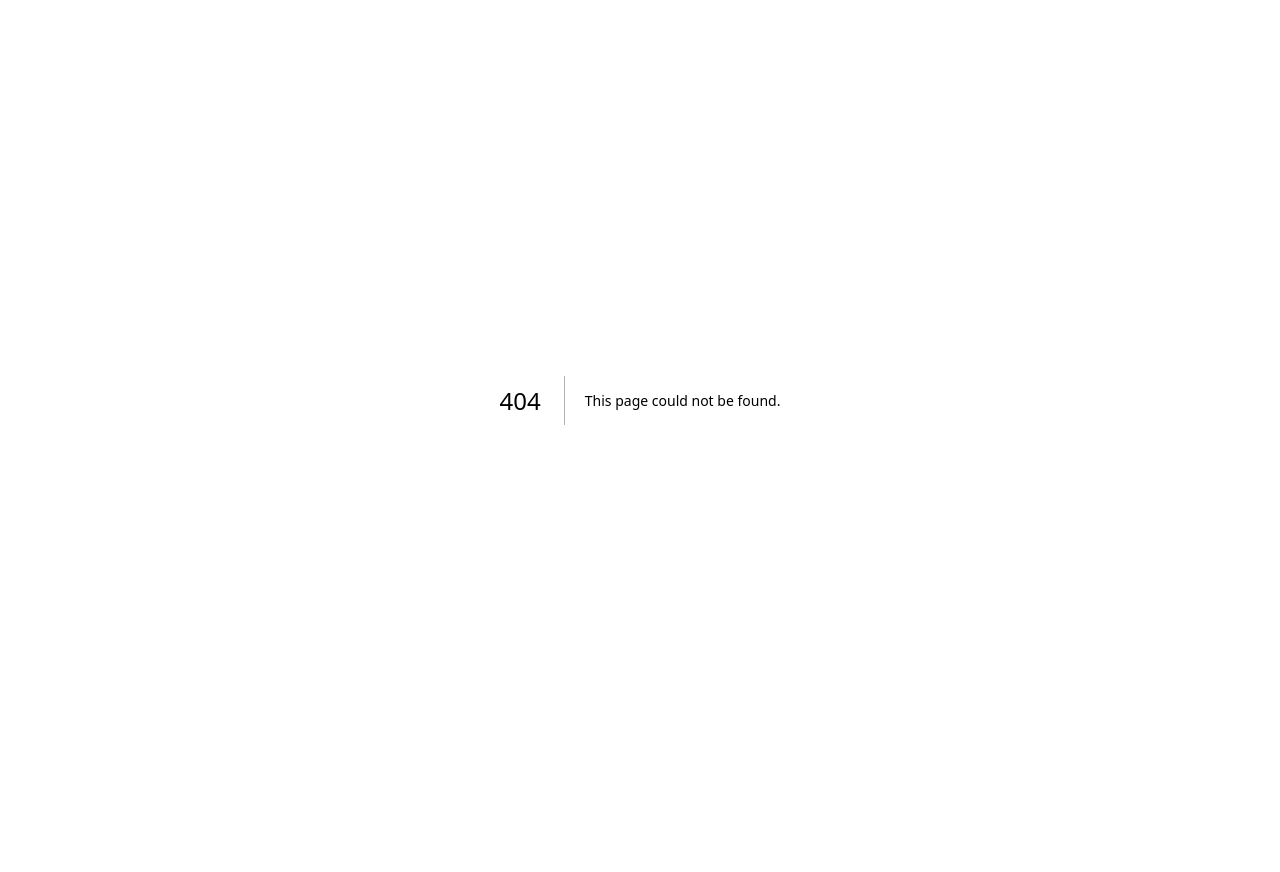
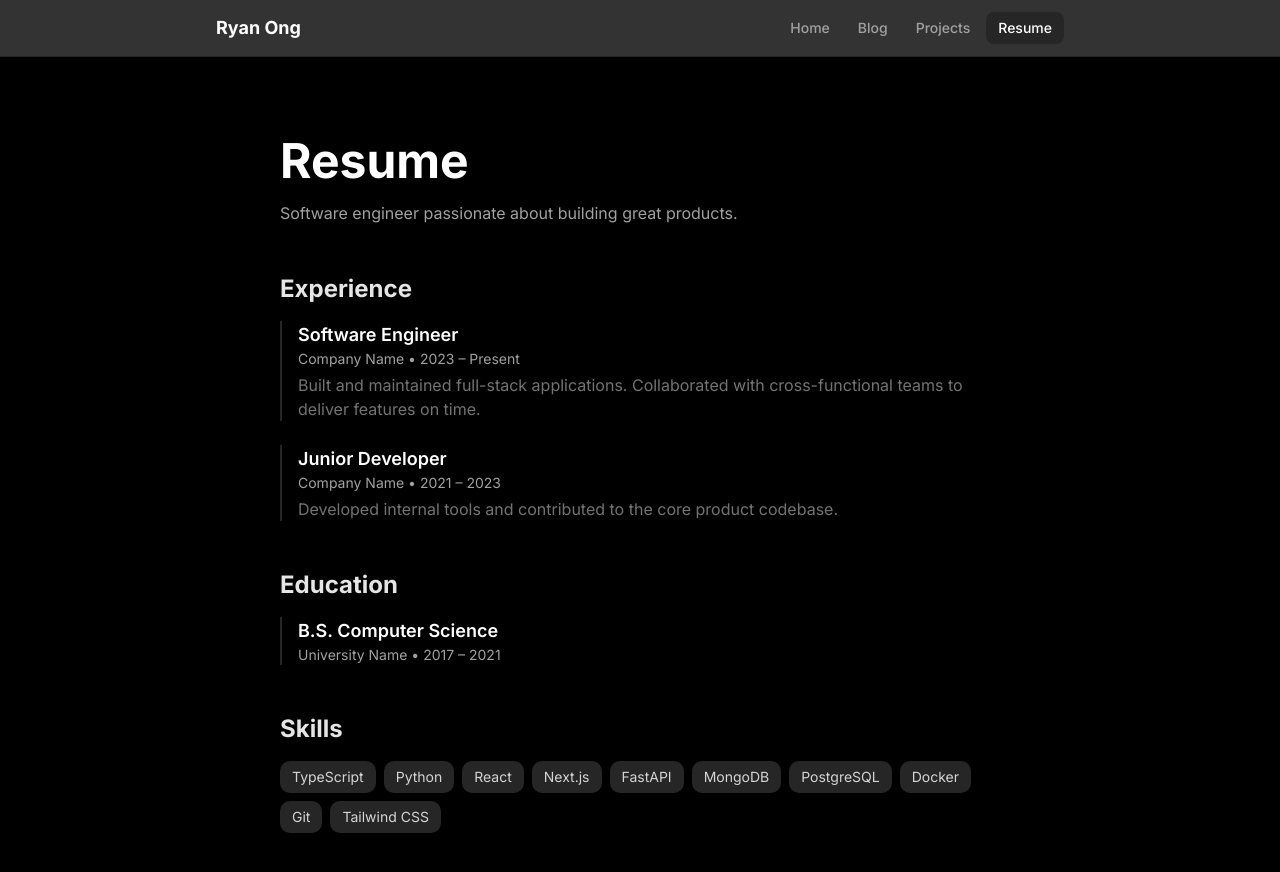
Before and after one commit to RyanOngWK/Projects, a Next.js app in the folder my-app/: page /resume in a window 1280 px wide. Before the commit this address had no page. Shown: the top 872 px of the page. Before the commit the page ends 800 px from the top, so only its background shows below. Built offline with nearby package versions, Linux system fonts and the light colour scheme.

Commit message:
added pages

```diff
--- a/my-app/app/timeline/page.tsx
+++ b/my-app/app/blog/page.tsx
@@ -4,12 +4,10 @@ import React from "react";
 import Link from "next/link";
 import { Timeline } from "@/components/ui/timeline";
 
-// Magic Trick: Extract the creation date directly from the MongoDB _id string
 function getDateFromObjectId(objectId: string) {
   return new Date(parseInt(objectId.substring(0, 8), 16) * 1000);
 }
 
-// Fetch posts from your Render FastAPI backend
 async function getBlogPosts() {
   const backendUrl = process.env.NEXT_PUBLIC_API_URL + "/items/";
   try {
@@ -18,14 +16,13 @@ async function getBlogPosts() {
     return await response.json();
   } catch (error) {
     console.error("Error fetching posts:", error);
-    return []; // Return empty array so the UI degrades gracefully
+    return [];
   }
 }
 
-export default async function TimelinePage() {
+export default async function BlogPage() {
   const posts = await getBlogPosts();
 
-  // Map the FastAPI data directly into Aceternity's expected format
   const timelineData = posts.map((post: any) => {
     const publishDate = getDateFromObjectId(post._id);
     const formattedDate = publishDate.toLocaleDateString("en-US", {
@@ -35,12 +32,11 @@ export default async function TimelinePage() {
     });
 
     return {
-      title: formattedDate, // Shows up as the large text on the timeline curve
+      title: formattedDate,
       content: (
         <div className="mb-10">
           <h2 className="text-2xl font-bold mb-2 text-white">{post.title}</h2>
 
-          {/* Truncate the content for the preview using line-clamp */}
           <p className="text-neutral-400 mb-4 line-clamp-3">
             {post.content}
           </p>
@@ -53,7 +49,6 @@ export default async function TimelinePage() {
             ))}
           </div>
 
-          {/* This Link directs the user to the specific article page */}
           <Link
             href={`/post/${post._id}`}
             className="bg-white text-black px-4 py-2 rounded-lg text-sm font-semibold hover:bg-neutral-200 transition"
--- a/my-app/app/layout.tsx
+++ b/my-app/app/layout.tsx
@@ -1,7 +1,8 @@
 import type { Metadata } from "next";
 import { Geist, Geist_Mono, Inter } from "next/font/google";
 import "./globals.css";
-import NextTopLoader from "nextjs-toploader"; // <-- 1. Import the package
+import NextTopLoader from "nextjs-toploader";
+import { Navbar } from "@/components/Navbar";
 
 const geistSans = Geist({
   variable: "--font-geist-sans",
@@ -29,7 +30,8 @@ export default function RootLayout({
     <html lang="en">
       {/* 3. Apply the font to the body */}
       <body className={inter.className}>
-        <NextTopLoader /> {/* <-- 2. Place it inside the body, above children */}
+        <NextTopLoader />
+        <Navbar />
         {children}
       </body>
     </html>
--- a/my-app/app/page.tsx
+++ b/my-app/app/page.tsx
@@ -9,10 +9,10 @@ export default function Home() {
 
       <div className="w-full flex items-center justify-center py-20">
         <Link
-          href="/timeline"
+          href="/blog"
           className="bg-white text-black px-6 py-3 rounded-lg text-lg font-semibold hover:bg-neutral-200 transition"
         >
-          View Timeline
+          View Blog
         </Link>
       </div>
     </main>
--- a/my-app/app/post/[id]/page.tsx
+++ b/my-app/app/post/[id]/page.tsx
@@ -35,8 +35,8 @@ export default async function BlogPostPage({ params }: { params: Promise<{ id: s
           <p className="mb-2"><strong>Attempted ID:</strong> {postId}</p>
           <p><strong>Error Detail:</strong> {post.detail}</p>
         </div>
-        <Link href="/" className="mt-8 text-neutral-500 hover:text-white transition">
-          ← Back to Timeline
+        <Link href="/blog" className="mt-8 text-neutral-500 hover:text-white transition">
+          ← Back to Blog
         </Link>
       </div>
     );
@@ -47,8 +47,8 @@ export default async function BlogPostPage({ params }: { params: Promise<{ id: s
     return (
       <div className="min-h-screen bg-neutral-950 flex flex-col items-center justify-center text-white">
         <h1 className="text-2xl font-bold mb-4">Post not found</h1>
-        <Link href="/" className="text-neutral-500 hover:text-white transition">
-          ← Back to Timeline
+        <Link href="/blog" className="text-neutral-500 hover:text-white transition">
+          ← Back to Blog
         </Link>
       </div>
     );
@@ -59,8 +59,8 @@ export default async function BlogPostPage({ params }: { params: Promise<{ id: s
     <main className="min-h-screen bg-neutral-950 text-white p-10 py-20 flex justify-center">
       <article className="max-w-3xl w-full">
 
-        <Link href="/timeline" className="text-neutral-500 hover:text-white mb-10 inline-block transition">
-          ← Back to Timeline
+        <Link href="/blog" className="text-neutral-500 hover:text-white mb-10 inline-block transition">
+          ← Back to Blog
         </Link>
 
         <h1 className="text-4xl md:text-6xl font-bold mb-6">{post.title}</h1>
--- /dev/null
+++ b/my-app/app/projects/page.tsx
@@ -0,0 +1,58 @@
+import React from "react";
+
+export default function ProjectsPage() {
+  const projects = [
+    {
+      title: "Project One",
+      description: "A full-stack application built with Next.js and FastAPI.",
+      tags: ["Next.js", "FastAPI", "MongoDB"],
+      link: "#",
+    },
+    {
+      title: "Project Two",
+      description: "A data visualization dashboard using D3.js and React.",
+      tags: ["React", "D3.js", "TypeScript"],
+      link: "#",
+    },
+    {
+      title: "Project Three",
+      description: "A CLI tool for automating deployment workflows.",
+      tags: ["Python", "Docker", "CI/CD"],
+      link: "#",
+    },
+  ];
+
+  return (
+    <main className="min-h-screen bg-black text-white">
+      <div className="max-w-4xl mx-auto px-6 py-20">
+        <h1 className="text-4xl md:text-5xl font-bold mb-4">Projects</h1>
+        <p className="text-neutral-400 mb-12 max-w-xl">
+          A collection of projects I&apos;ve worked on. Click through to learn more about each one.
+        </p>
+
+        <div className="grid gap-6">
+          {projects.map((project) => (
+            <a
+              key={project.title}
+              href={project.link}
+              className="block border border-neutral-800 rounded-xl p-6 hover:border-neutral-600 hover:bg-neutral-900/50 transition"
+            >
+              <h2 className="text-xl font-semibold mb-2">{project.title}</h2>
+              <p className="text-neutral-400 mb-4">{project.description}</p>
+              <div className="flex gap-2 flex-wrap">
+                {project.tags.map((tag) => (
+                  <span
+                    key={tag}
+                    className="text-xs bg-neutral-800 text-neutral-300 px-2 py-1 rounded"
+                  >
+                    {tag}
+                  </span>
+                ))}
+              </div>
+            </a>
+          ))}
+        </div>
+      </div>
+    </main>
+  );
+}
--- /dev/null
+++ b/my-app/app/resume/page.tsx
@@ -0,0 +1,60 @@
+import React from "react";
+
+export default function ResumePage() {
+  return (
+    <main className="min-h-screen bg-black text-white">
+      <div className="max-w-3xl mx-auto px-6 py-20">
+        <h1 className="text-4xl md:text-5xl font-bold mb-4">Resume</h1>
+        <p className="text-neutral-400 mb-12">
+          Software engineer passionate about building great products.
+        </p>
+
+        <section className="mb-12">
+          <h2 className="text-2xl font-bold mb-4 text-neutral-200">Experience</h2>
+          <div className="space-y-6">
+            <div className="border-l-2 border-neutral-800 pl-4">
+              <h3 className="text-lg font-semibold">Software Engineer</h3>
+              <p className="text-neutral-400 text-sm">Company Name &bull; 2023 &ndash; Present</p>
+              <p className="text-neutral-500 mt-1">
+                Built and maintained full-stack applications. Collaborated with cross-functional teams
+                to deliver features on time.
+              </p>
+            </div>
+            <div className="border-l-2 border-neutral-800 pl-4">
+              <h3 className="text-lg font-semibold">Junior Developer</h3>
+              <p className="text-neutral-400 text-sm">Company Name &bull; 2021 &ndash; 2023</p>
+              <p className="text-neutral-500 mt-1">
+                Developed internal tools and contributed to the core product codebase.
+              </p>
+            </div>
+          </div>
+        </section>
+
+        <section className="mb-12">
+          <h2 className="text-2xl font-bold mb-4 text-neutral-200">Education</h2>
+          <div className="border-l-2 border-neutral-800 pl-4">
+            <h3 className="text-lg font-semibold">B.S. Computer Science</h3>
+            <p className="text-neutral-400 text-sm">University Name &bull; 2017 &ndash; 2021</p>
+          </div>
+        </section>
+
+        <section>
+          <h2 className="text-2xl font-bold mb-4 text-neutral-200">Skills</h2>
+          <div className="flex gap-2 flex-wrap">
+            {[
+              "TypeScript", "Python", "React", "Next.js", "FastAPI",
+              "MongoDB", "PostgreSQL", "Docker", "Git", "Tailwind CSS",
+            ].map((skill) => (
+              <span
+                key={skill}
+                className="text-sm bg-neutral-800 text-neutral-300 px-3 py-1.5 rounded-lg"
+              >
+                {skill}
+              </span>
+            ))}
+          </div>
+        </section>
+      </div>
+    </main>
+  );
+}
--- /dev/null
+++ b/my-app/components/Navbar.tsx
@@ -0,0 +1,45 @@
+"use client";
+
+import Link from "next/link";
+import { usePathname } from "next/navigation";
+import { cn } from "@/lib/utils";
+
+const NAV_LINKS = [
+  { href: "/", label: "Home" },
+  { href: "/blog", label: "Blog" },
+  { href: "/projects", label: "Projects" },
+  { href: "/resume", label: "Resume" },
+];
+
+export function Navbar() {
+  const pathname = usePathname();
+
+  return (
+    <nav className="sticky top-0 z-50 w-full border-b border-neutral-800 bg-black/80 backdrop-blur-sm">
+      <div className="mx-auto flex max-w-4xl items-center justify-between px-6 py-3">
+        <Link
+          href="/"
+          className="text-lg font-bold text-white hover:text-neutral-300 transition"
+        >
+          Ryan Ong
+        </Link>
+        <div className="flex items-center gap-1">
+          {NAV_LINKS.map(({ href, label }) => (
+            <Link
+              key={href}
+              href={href}
+              className={cn(
+                "px-3 py-1.5 rounded-md text-sm font-medium transition",
+                pathname === href
+                  ? "bg-neutral-800 text-white"
+                  : "text-neutral-400 hover:text-white hover:bg-neutral-800/50"
+              )}
+            >
+              {label}
+            </Link>
+          ))}
+        </div>
+      </div>
+    </nav>
+  );
+}
--- a/my-app/components/ui/timeline.tsx
+++ b/my-app/components/ui/timeline.tsx
@@ -41,17 +41,17 @@ export const Timeline = ({ data }: { data: TimelineEntry[] }) => {
       <div className="max-w-7xl mx-auto py-20 px-4 md:px-8 lg:px-10">
         <div className="flex items-center justify-between mb-6">
           <h2 className="text-lg md:text-4xl text-white max-w-4xl">
-            Projects Done
+            Blog
           </h2>
           <Link
             href="/"
             className="bg-white text-black px-4 py-2 rounded-lg text-sm font-semibold hover:bg-neutral-200 transition"
           >
-            ←  Back
+            ←  Home
           </Link>
         </div>
         <p className="text-neutral-700 dark:text-neutral-300 text-sm md:text-base max-w-sm">
-          I&apos;This serves as a timeline of the articles i wrote related to the projects in Roadmap.sh.
+          I&apos;A timeline of articles about projects and learnings from Roadmap.sh.
         </p>
       </div>
 
```
Also changed, not shown: 2 other files (tests, documents, lock files or other folders).
